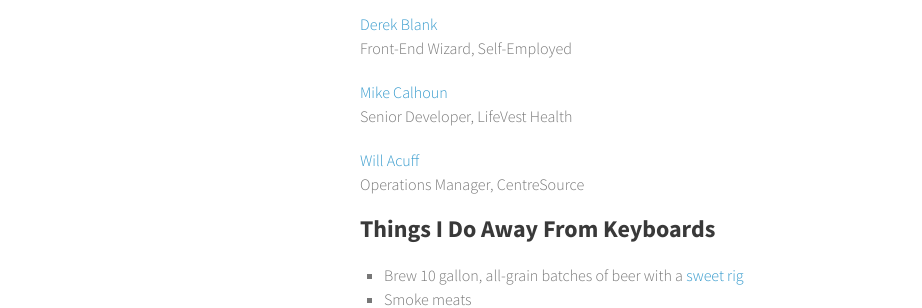
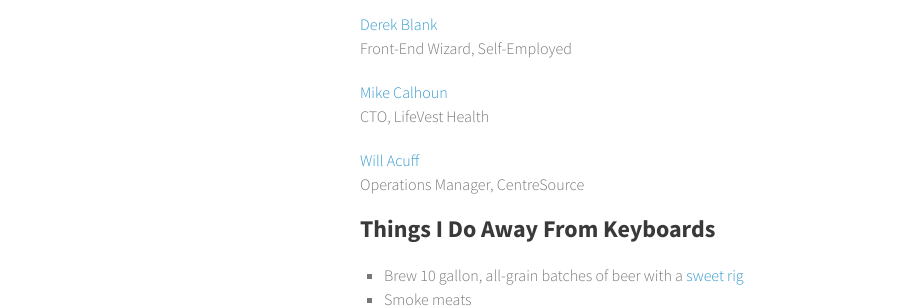
Before and after one commit to cade/cade.github.io, a Jekyll site: the page built from index.html, in a window 1280 px wide and 900 px high, scrolled down 1220 px. Shown: the part 495-803 px from the top of the window, without its empty margins (178-1100 px from the left). Built offline with Jekyll 4.4.1, drawn with Linux system fonts in a browser that asks for light colours.

```diff
--- a/index.html
+++ b/index.html
@@ -58,7 +58,7 @@
 
   <h2 id="references">Who Likes Me</h2>
   <p><a href="mailto:derekpblank@gmail.com">Derek Blank</a><br>Front-End Wizard, Self-Employed</p>
-  <p><a href="mailto:mikedcalhoun@gmail.com">Mike Calhoun</a><br>Senior Developer, LifeVest Health</p>
+  <p><a href="mailto:mikedcalhoun@gmail.com">Mike Calhoun</a><br>CTO, LifeVest Health</p>
   <p><a href="mailto:willacuff@gmail.com">Will Acuff</a><br>Operations Manager, CentreSource</p>
 
   <h2 id="references">Things I Do Away From Keyboards</h2>
```
